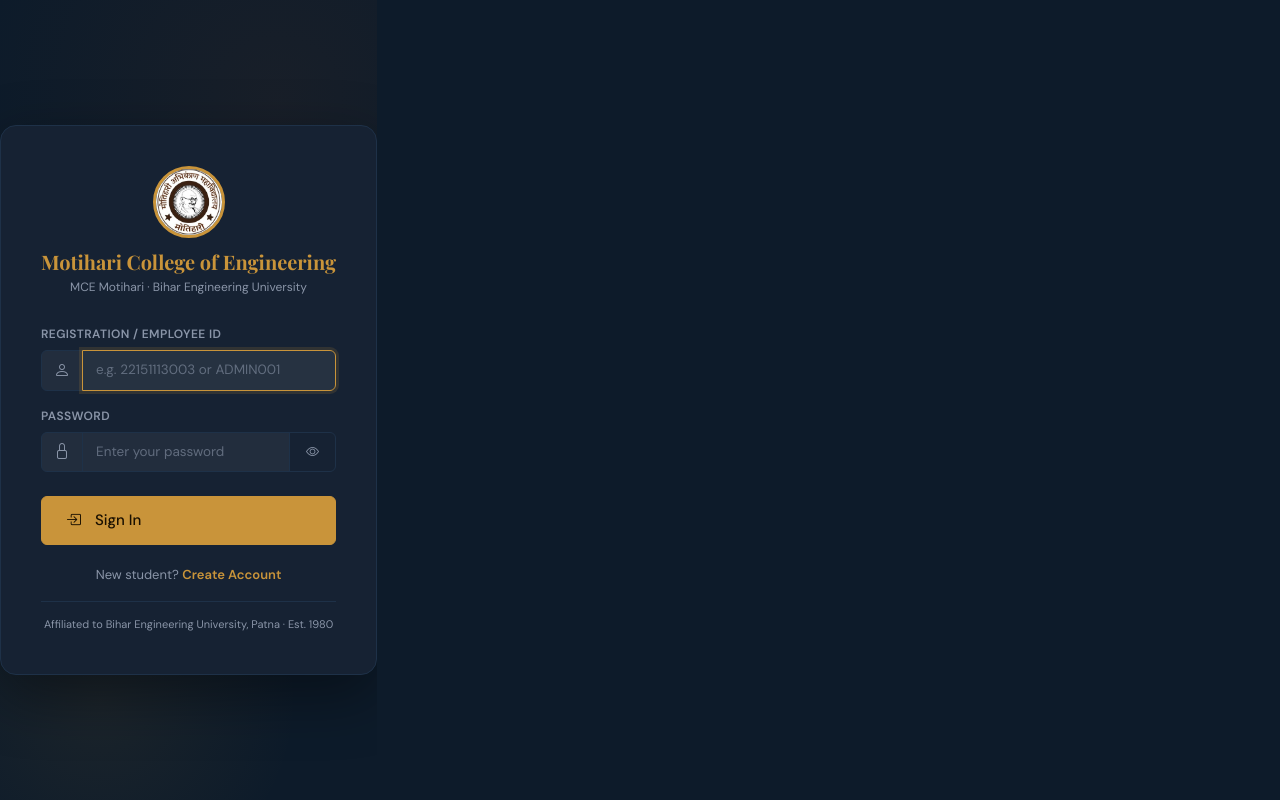
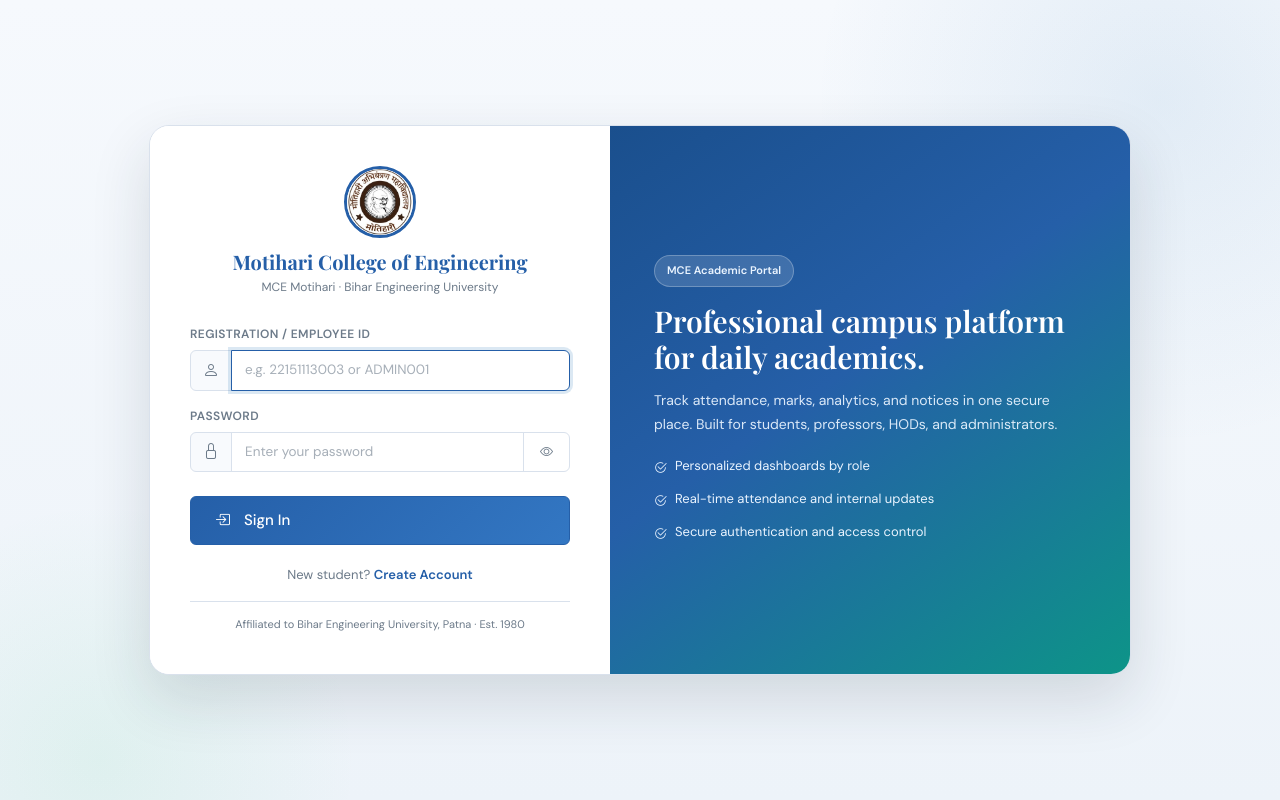
Before and after one commit to Shadowhunt35/college_portal, a Flask app: page /auth/login in a window 1280 px wide. Run offline with Flask 3, Linux system fonts and the light colour scheme.

Commit message:
Enhance UI with richer professional color accents

```diff
--- a/static/css/style.css
+++ b/static/css/style.css
@@ -1,21 +1,24 @@
 /* ═══════════════════════════════════════════════════════
    MCE Motihari — College Portal
-   Theme: Dark Navy + Brown/Gold Academic
+   Theme: Professional Light
    ═══════════════════════════════════════════════════════ */
 
 @import url('https://fonts.googleapis.com/css2?family=Playfair+Display:wght@600;700&family=DM+Sans:wght@300;400;500;600&display=swap');
 
 :root {
-  --navy:        #0d1b2a;
-  --navy-light:  #162233;
-  --navy-border: #1e3148;
-  --brown:       #6b3a1f;
-  --brown-light: #8b4a2a;
-  --gold:        #c9943a;
-  --gold-light:  #e8b455;
-  --cream:       #f5f0e8;
-  --text:        #e8eaf0;
-  --text-muted:  #8a95a8;
+  --navy:        #f4f7fb;
+  --navy-light:  #ffffff;
+  --navy-border: #d9e1ec;
+  --brown:       #1f4f8f;
+  --brown-light: #3f6fb1;
+  --gold:        #255fa8;
+  --gold-light:  #3377c3;
+  --accent:      #0d9488;
+  --accent-soft: #d8f3f1;
+  --surface-alt: #f7faff;
+  --cream:       #f8fbff;
+  --text:        #1f2d3d;
+  --text-muted:  #6c7a89;
   --success:     #2ecc71;
   --warning:     #f39c12;
   --danger:      #e74c3c;
@@ -23,7 +26,7 @@
   --sidebar-w:   260px;
   --radius:      10px;
   --radius-sm:   6px;
-  --shadow:      0 4px 20px rgba(0,0,0,0.3);
+  --shadow:      0 8px 22px rgba(31, 45, 61, 0.08);
   --font:        'DM Sans', sans-serif;
   --font-display:'Playfair Display', serif;
 }
@@ -94,15 +97,15 @@
 .bg-danger{background:rgba(231,76,60,.15)!important;color:var(--danger)!important}
 .bg-info{background:rgba(52,152,219,.15)!important;color:var(--info)!important}
 .bg-primary{background:rgba(201,148,58,.15)!important;color:var(--gold)!important}
-.bg-secondary{background:rgba(255,255,255,.08)!important;color:var(--text-muted)!important}
+.bg-secondary{background:rgba(108,122,137,.14)!important;color:#4d5a67!important}
 .text-dark{color:#1a1000!important}
 
 /* BUTTONS */
 .btn{display:inline-flex;align-items:center;gap:6px;padding:8px 16px;border-radius:var(--radius-sm);font-size:13px;font-weight:500;cursor:pointer;border:1px solid transparent;text-decoration:none;transition:all .2s;font-family:var(--font)}
-.btn-primary{background:var(--gold);border-color:var(--gold);color:#1a1000}
-.btn-primary:hover{background:var(--gold-light);border-color:var(--gold-light);color:#1a1000}
+.btn-primary{background:linear-gradient(135deg,var(--gold),var(--gold-light));border-color:var(--gold);color:#fff}
+.btn-primary:hover{background:linear-gradient(135deg,var(--gold-light),#3f86cf);border-color:var(--gold-light);color:#fff}
 .btn-outline-primary{color:var(--gold);border-color:var(--gold);background:transparent}
-.btn-outline-primary:hover{background:rgba(201,148,58,.1);color:var(--gold);border-color:var(--gold)}
+.btn-outline-primary:hover{background:rgba(37,95,168,.1);color:var(--gold);border-color:var(--gold)}
 .btn-success{background:var(--success);border-color:var(--success);color:#fff}
 .btn-success:hover{background:#27ae60}
 .btn-danger{background:var(--danger);border-color:var(--danger);color:#fff}
@@ -122,15 +125,15 @@
 
 /* FORMS */
 .form-label{font-size:12px;font-weight:600;color:var(--text-muted);text-transform:uppercase;letter-spacing:.4px;margin-bottom:6px;display:block}
-.form-control,.form-select{background:rgba(255,255,255,.05);border:1px solid var(--navy-border);border-radius:var(--radius-sm);color:var(--text);padding:9px 13px;font-size:13.5px;font-family:var(--font);width:100%;transition:border-color .2s,box-shadow .2s}
-.form-control:focus,.form-select:focus{outline:none;border-color:var(--gold);box-shadow:0 0 0 3px rgba(201,148,58,.15);background:rgba(255,255,255,.07);color:var(--text)}
+.form-control,.form-select{background:#fff;border:1px solid var(--navy-border);border-radius:var(--radius-sm);color:var(--text);padding:9px 13px;font-size:13.5px;font-family:var(--font);width:100%;transition:border-color .2s,box-shadow .2s}
+.form-control:focus,.form-select:focus{outline:none;border-color:var(--gold);box-shadow:0 0 0 3px rgba(31,111,178,.16);background:#fff;color:var(--text)}
 .form-control::placeholder{color:var(--text-muted);opacity:.6}
 .form-select option{background:var(--navy-light);color:var(--text)}
 .form-control-sm,.form-select-sm{padding:6px 10px;font-size:12.5px}
 .form-check-input{background-color:rgba(255,255,255,.1);border-color:var(--navy-border)}
 .form-check-input:checked{background-color:var(--gold);border-color:var(--gold)}
 .form-text{font-size:11.5px;color:var(--text-muted);margin-top:4px}
-.input-group-text{background:rgba(255,255,255,.05);border:1px solid var(--navy-border);color:var(--text-muted)}
+.input-group-text{background:#f8fafd;border:1px solid var(--navy-border);color:var(--text-muted)}
 .form-switch .form-check-input{width:2.2em;height:1.2em;cursor:pointer}
 
 /* ALERTS */
@@ -203,20 +206,41 @@
 hr{border-color:var(--navy-border);opacity:1}
 
 /* AUTH PAGE */
-.auth-page{min-height:100vh;display:flex;align-items:center;justify-content:center;background:var(--navy);position:relative;overflow:hidden}
-.auth-page::before{content:'';position:absolute;width:600px;height:600px;border-radius:50%;background:radial-gradient(circle,rgba(107,58,31,.12) 0%,transparent 70%);top:-200px;right:-200px}
-.auth-page::after{content:'';position:absolute;width:400px;height:400px;border-radius:50%;background:radial-gradient(circle,rgba(201,148,58,.08) 0%,transparent 70%);bottom:-100px;left:-100px}
-.auth-card{background:var(--navy-light);border:1px solid var(--navy-border);border-radius:16px;padding:40px;width:100%;max-width:440px;position:relative;z-index:1;box-shadow:0 20px 60px rgba(0,0,0,.4)}
+.auth-page{min-height:100vh;width:100%;display:flex;align-items:center;justify-content:center;background:linear-gradient(180deg,#f6f9fd 0%,#edf3f9 100%);position:relative;overflow:hidden;padding:28px}
+.auth-page::before{content:'';position:absolute;width:680px;height:680px;border-radius:50%;background:radial-gradient(circle,rgba(31,111,178,.09) 0%,transparent 72%);top:-240px;right:-220px}
+.auth-page::after{content:'';position:absolute;width:520px;height:520px;border-radius:50%;background:radial-gradient(circle,rgba(46,204,113,.08) 0%,transparent 70%);bottom:-220px;left:-160px}
+.auth-layout{position:relative;z-index:1;display:grid;grid-template-columns:minmax(360px,460px) minmax(320px,520px);background:#fff;border:1px solid var(--navy-border);border-radius:20px;box-shadow:0 24px 60px rgba(27,43,58,.14);overflow:hidden}
+.auth-card{background:var(--navy-light);padding:40px;width:100%;position:relative}
+.auth-card-compact{max-width:500px;border:1px solid var(--navy-border);border-radius:18px;box-shadow:0 16px 40px rgba(27,43,58,.12)}
 .auth-logo{text-align:center;margin-bottom:28px}
 .auth-logo img{width:72px;height:72px;border-radius:50%;border:3px solid var(--gold);margin-bottom:12px}
 .auth-logo .college-name{font-family:var(--font-display);font-size:20px;color:var(--gold);font-weight:700;line-height:1.2}
 .auth-logo .college-sub{font-size:12px;color:var(--text-muted);margin-top:4px}
+.auth-meta{text-align:center;margin-top:20px;font-size:13px;color:var(--text-muted)}
+.auth-link{color:var(--gold);font-weight:600;text-decoration:none}
+.auth-link:hover{text-decoration:underline}
+.auth-footnote{text-align:center;margin-top:16px;font-size:11px;color:var(--text-muted);border-top:1px solid var(--navy-border);padding-top:14px}
+.auth-side{background:linear-gradient(145deg,#1a4f8d 0%,#255fa8 45%,#0d9488 100%);color:#eaf4ff;padding:52px 44px;display:flex;flex-direction:column;justify-content:center}
+.auth-side-badge{display:inline-flex;align-items:center;width:max-content;padding:6px 12px;border-radius:999px;font-size:11px;font-weight:600;background:rgba(255,255,255,.14);border:1px solid rgba(255,255,255,.25);margin-bottom:16px}
+.auth-side h2{font-family:var(--font-display);font-size:30px;line-height:1.2;margin-bottom:14px;color:#fff}
+.auth-side p{font-size:14px;line-height:1.7;margin-bottom:20px;color:rgba(234,244,255,.92)}
+.auth-side ul{list-style:none;padding:0;margin:0;display:flex;flex-direction:column;gap:10px}
+.auth-side li{display:flex;align-items:flex-start;gap:8px;font-size:13px;color:#eaf4ff}
+.auth-side li i{margin-top:2px}
 
 /* DROPDOWN */
 .dropdown-menu{background:var(--navy-light);border:1px solid var(--navy-border);border-radius:var(--radius-sm);box-shadow:var(--shadow)}
 .dropdown-item{color:var(--text);font-size:13px;padding:8px 16px}
 .dropdown-item:hover{background:rgba(255,255,255,.05);color:var(--gold)}
 .dropdown-divider{border-color:var(--navy-border)}
+
+/* DASHBOARD HERO */
+.dashboard-hero{background:linear-gradient(135deg,#f7fbff 0%,#edf4ff 55%,#eefbf9 100%);border:1px solid var(--navy-border);border-left:4px solid var(--gold);border-radius:12px;padding:20px 24px;margin-bottom:24px;display:flex;align-items:center;gap:16px}
+.dashboard-hero.split{justify-content:space-between;flex-wrap:wrap;gap:12px}
+.dashboard-hero-content{display:flex;align-items:center;gap:16px}
+.dashboard-hero-logo{width:52px;height:52px;border-radius:50%;border:2px solid var(--gold)}
+.dashboard-hero-title{font-family:var(--font-display);font-size:18px;color:#163f67}
+.dashboard-hero-subtitle{font-size:12px;color:var(--text-muted);margin-top:2px}
 
 /* RESPONSIVE */
 @media(max-width:768px){
--- a/templates/auth/login.html
+++ b/templates/auth/login.html
@@ -3,7 +3,8 @@
 
 {% block auth_content %}
 <div class="auth-page">
-  <div class="auth-card">
+  <div class="auth-layout">
+    <div class="auth-card">
 
     <div class="auth-logo">
       <img src="{{ url_for('static', filename='css/MCE_logo.jpg') }}" alt="MCE Logo">
@@ -49,17 +50,32 @@
       </button>
     </form>
 
-    <div style="text-align:center; margin-top:20px; font-size:13px; color:var(--text-muted);">
+    <div class="auth-meta">
       New student?
-      <a href="{{ url_for('auth.register') }}" style="color:var(--gold); font-weight:600; text-decoration:none;">
+      <a href="{{ url_for('auth.register') }}" class="auth-link">
         Create Account
       </a>
     </div>
 
-    <div style="text-align:center; margin-top:16px; font-size:11px; color:var(--text-muted); border-top:1px solid var(--navy-border); padding-top:14px;">
+    <div class="auth-footnote">
       Affiliated to Bihar Engineering University, Patna · Est. 1980
     </div>
 
+    </div>
+
+    <aside class="auth-side">
+      <div class="auth-side-badge">MCE Academic Portal</div>
+      <h2>Professional campus platform for daily academics.</h2>
+      <p>
+        Track attendance, marks, analytics, and notices in one secure place.
+        Built for students, professors, HODs, and administrators.
+      </p>
+      <ul>
+        <li><i class="bi bi-check2-circle"></i> Personalized dashboards by role</li>
+        <li><i class="bi bi-check2-circle"></i> Real-time attendance and internal updates</li>
+        <li><i class="bi bi-check2-circle"></i> Secure authentication and access control</li>
+      </ul>
+    </aside>
   </div>
 </div>
 {% endblock %}
--- a/templates/auth/register.html
+++ b/templates/auth/register.html
@@ -3,7 +3,7 @@
 
 {% block auth_content %}
 <div class="auth-page">
-  <div class="auth-card" style="max-width:480px;">
+  <div class="auth-card auth-card-compact">
 
     <div class="auth-logo">
       <img src="{{ url_for('static', filename='css/MCE_logo.jpg') }}" alt="MCE Logo">
```
Also changed, not shown: other parts of static/css/style.css (+16 -12 lines), templates/admin/dashboard.html (+4 -4 lines), templates/hod/dashboard.html (+5 -5 lines), templates/professor/dashboard.html (+5 -5 lines), templates/student/dashboard.html (+4 -4 lines).
